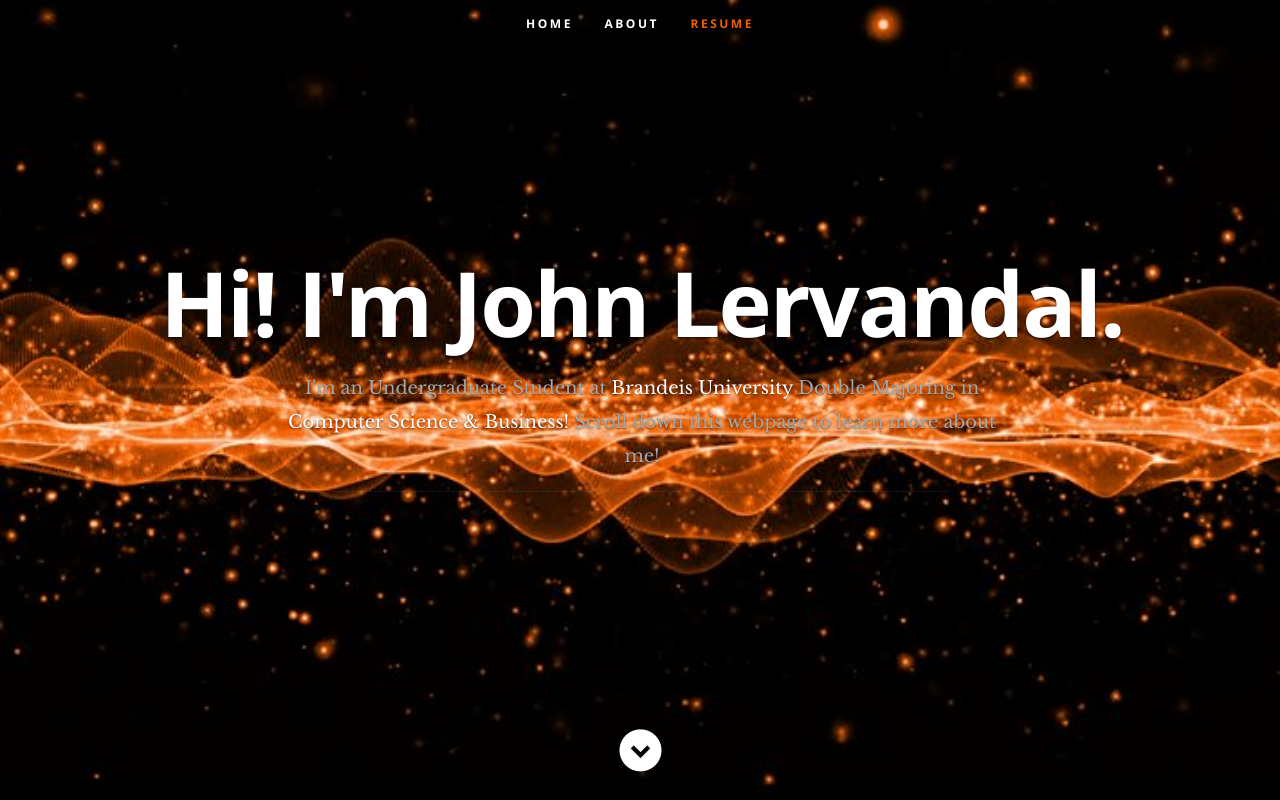
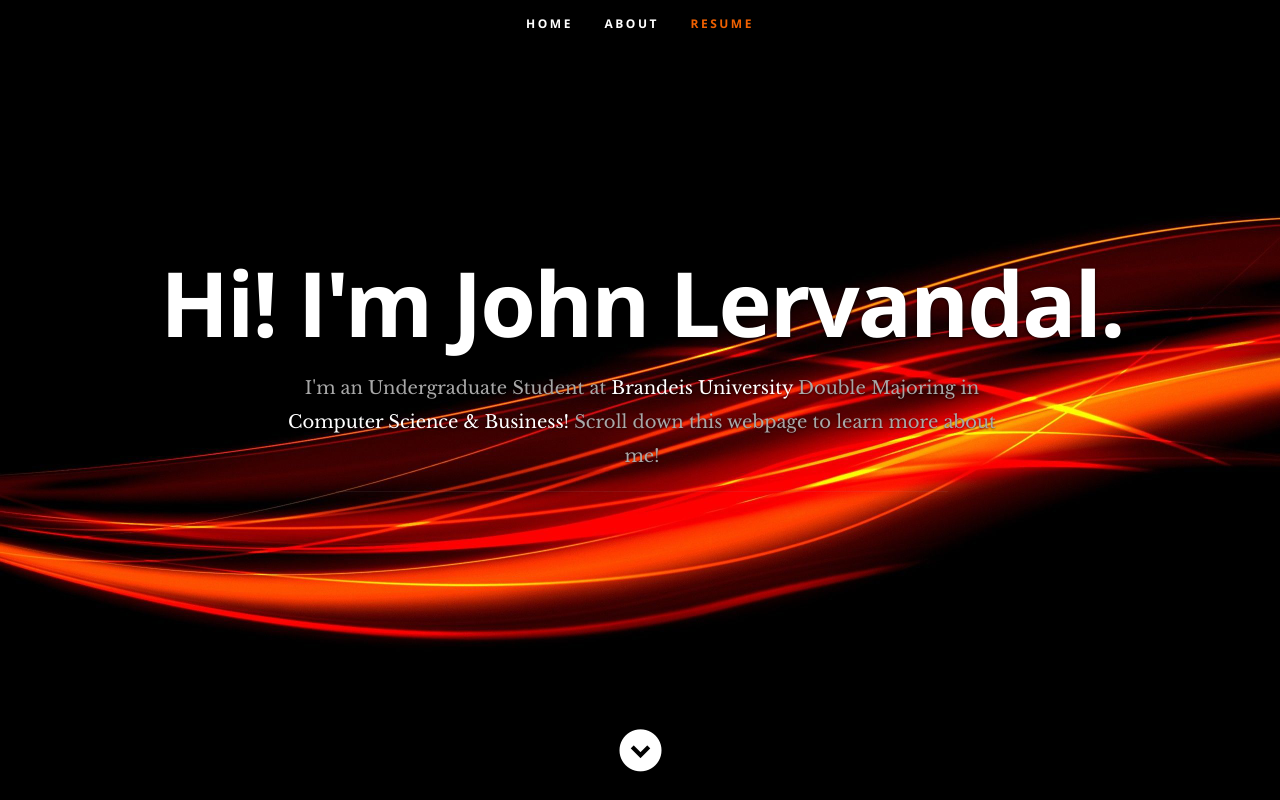
Before and after one commit to JohnLervandal/PersonalWebsite, a plain HTML site: page index.html in a window 1280 px wide. Shown: the top 800 px of the page. Drawn offline with nearby package versions, Linux system fonts and the light colour scheme.

Commit message:
image update

```diff
--- a/css/layout.css
+++ b/css/layout.css
@@ -33,7 +33,7 @@ header {
    height: 800px;
    min-height: 500px;
    width: 100%;
-   background: #161415 url(../images/thumb2-orange-abstract-wave-black-background-waves-background-orange-wave-creative-orange-wave-background.jpg) no-repeat top center;
+   background: #161415 url(../images/1713369.jpg) no-repeat top center;
    background-size: cover !important;
 	-webkit-background-size: cover !important;
    text-align: center;
```
Also changed, not shown: images/1713369.jpg (added).
